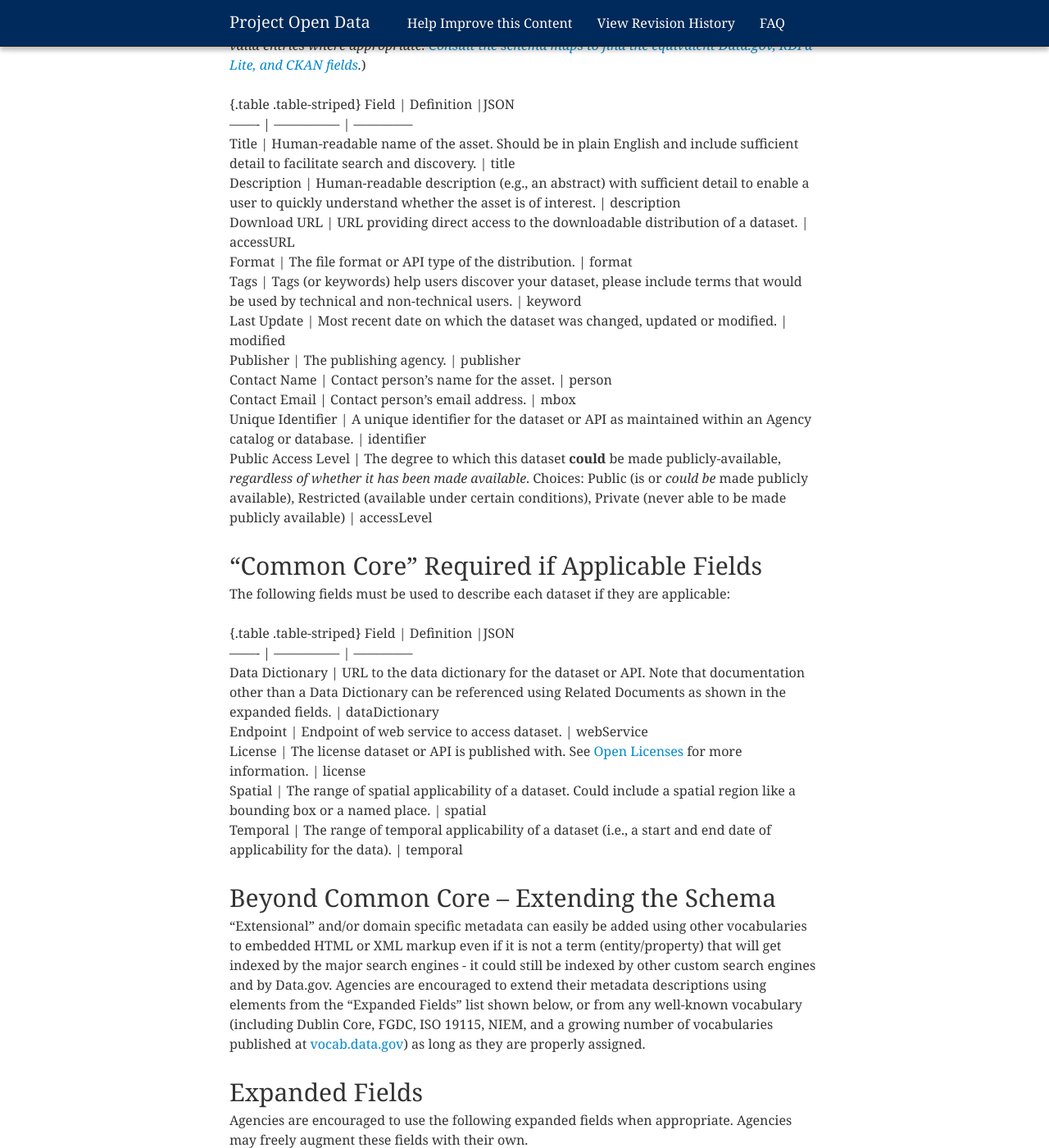
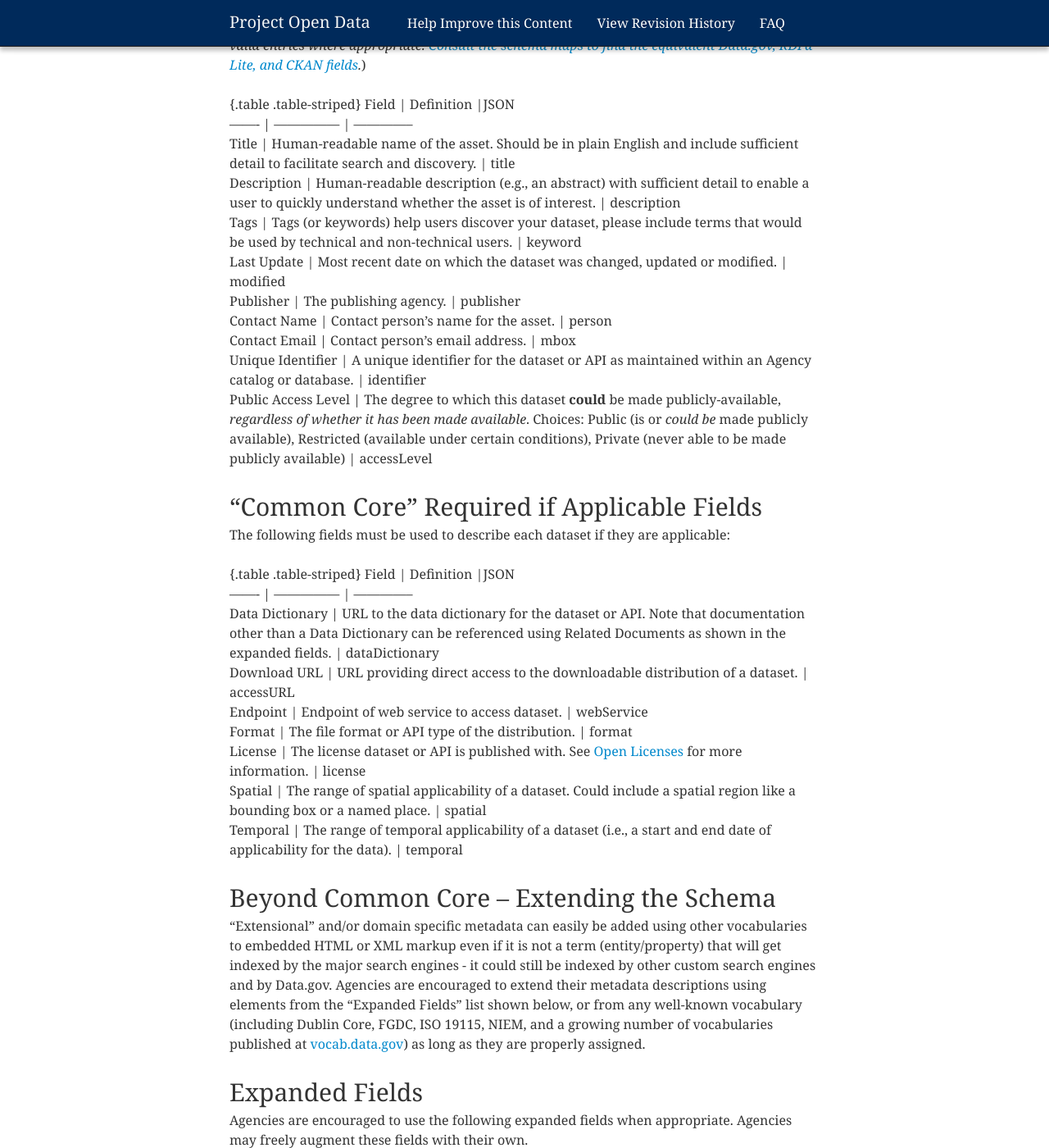
Before and after one commit to gbinal/p-o-d.github.com, a Jekyll site: the page built from schema.md, in a window 1280 px wide and 1400 px high, scrolled down 1391 px. Shown: the whole window at 82% size. Built offline with Jekyll 4.4.1, drawn with Linux system fonts in a browser that asks for light colours; nearby versions of some CDN libraries; part of the change alters nothing that is shown; some of the changed text lies outside the part shown.

```diff
--- a/schema.md
+++ b/schema.md
@@ -43,8 +43,6 @@ Field               | Definition
 -------             | ---------------                                                                                                                                | --------------
 Title               | Human-readable name of the asset.  Should be in plain English and include sufficient detail to facilitate search and discovery.                | title
 Description         | Human-readable description (e.g., an abstract) with sufficient detail to enable a user to quickly understand whether the asset is of interest. | description
-Download URL        | URL providing direct access to the downloadable distribution of a dataset.                                                                      | accessURL
-Format              | The file format or API type of the distribution.                                                                                              | format
 Tags                | Tags (or keywords) help users discover your dataset, please include terms that would be used by technical and non-technical users.             | keyword
 Last Update         | Most recent date on which the dataset was changed, updated or modified.                                                                         | modified
 Publisher           | The publishing agency.               | publisher
@@ -61,7 +59,9 @@ The following fields must be used to describe each dataset if they are applicabl
 Field               | Definition                                                                                                                                     |JSON
 -------             | ---------------                                                                                                                                | --------------
 Data Dictionary   | URL to the data dictionary for the dataset or API.  Note that documentation other than a Data Dictionary can be referenced using Related Documents as shown in the expanded fields.              | dataDictionary
+Download URL        | URL providing direct access to the downloadable distribution of a dataset.                                                                      | accessURL
 Endpoint            | Endpoint of web service to access dataset.                                                                                                     | webService
+Format              | The file format or API type of the distribution.                                                                                              | format
 License             | The license dataset or API is published with.  See [Open Licenses](http://gsa-ocsit.github.com/project-open-data.github.com/open-licenses/) for more information.   | license
 Spatial  	    | The range of spatial applicability of a dataset.  Could include a spatial region like a bounding box or a named place.                      | spatial
 Temporal	    | The range of temporal applicability of a dataset (i.e., a start and end date of applicability for the data).                                     | temporal
@@ -84,7 +84,6 @@ Granularity         | Level of granularity of the dataset.
 Data Quality        | Whether the dataset meets the agency's Information Quality Guidelines (true/false).                                                                                                             | dataQuality
 Category            | Main thematic category of the dataset.                | theme
 Related Documents   | Related documents such as technical information about a dataset, developer documentation, etc.                                                                                            | references
-Distribution        | Connects a dataset to available distributions.                                                                                                  | distribution
 Size                | The size of the downloadable dataset.                                                                                                           | size
 Homepage URL        | Alternative landing page used to redirect user to a contextual, Agency-hosted "homepage" for the Dataset or API when selecting this resource from the Data.gov user interface. | landingPage
 RSS Feed            | URL for an RSS feed that provides access to the dataset.                                                                                        | feed
```
